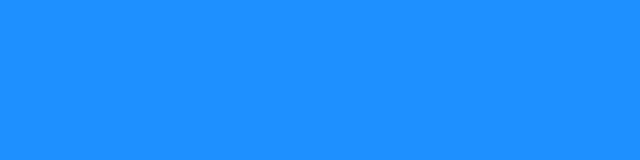
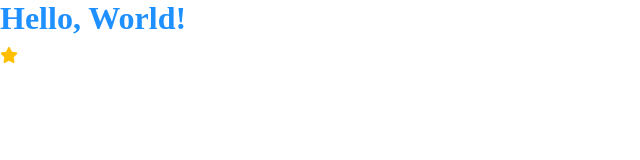
Before and after one commit to musamueed19/CSS3-Training-Bootcamp, a plain HTML site: page code/-- template/index.html in a window 1280 px wide. Shown: the whole page, without its empty margins (0-640 px from the left). Drawn offline with Linux system fonts and the light colour scheme.

Commit message:
vscode extensions setup

```diff
--- a/code/-- template/index.html
+++ b/code/-- template/index.html
@@ -20,6 +20,10 @@
     <!-- html body conatiner -->
     <!-- <i class="fa-brands fa-github"></i> -->
 
+<!-- Testing CSS Intellisense Extension & CSS Peek -->
+ <h1 class="test">Hello, World!</h1>
+ <i class="fa fa-star"></i>
+
 
     <!-- JS Files -->
     <script src="script.js"></script>
--- a/code/-- template/style.css
+++ b/code/-- template/style.css
@@ -6,5 +6,16 @@ body {
     margin: 0;
     padding: 0;
     min-height: 100vh;
-    background-color: dodgerblue;
+    /* background-color: dodgerblue; */
 }
+
+.test {
+    color: dodgerblue;
+
+    /* margin - (T, L-R, B) ---------OR-------- (T-R-B-L) */
+    margin: 0 0 10px;
+}
+
+.fa-star {
+    color: #ffbf00;
+}
```
